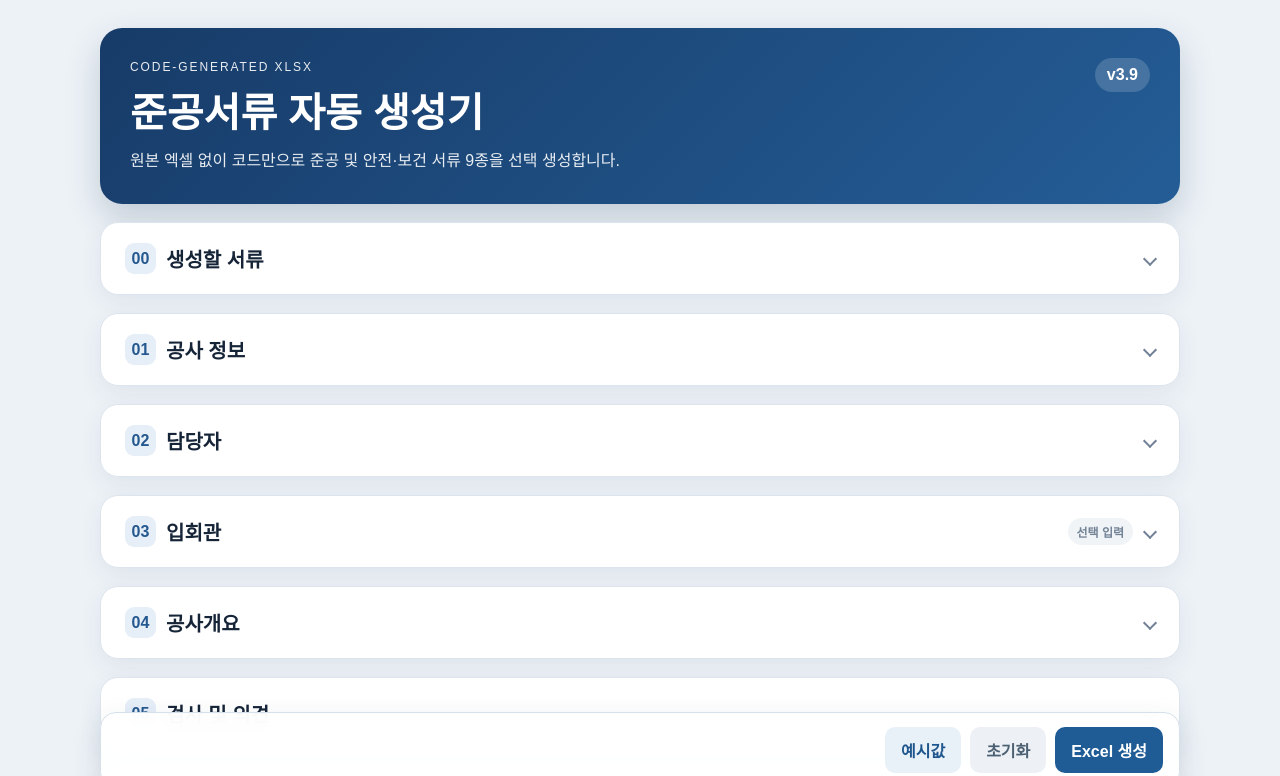
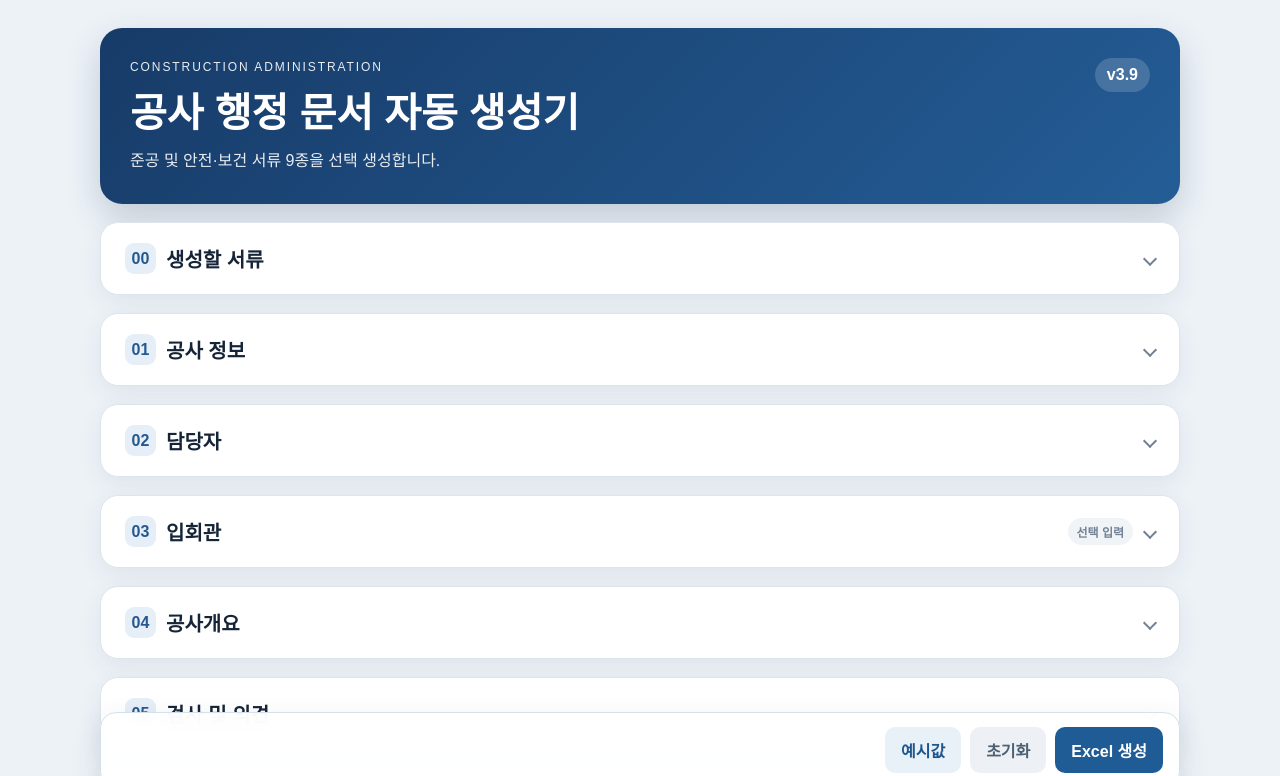
Before and after one commit to raspquantic-lab/report-auto, a plain HTML site: page index.html in a window 1280 px wide. Shown: the top 776 px of the page. Drawn offline with nearby package versions, Linux system fonts and the light colour scheme.

Commit message:
Update index.html

```diff
--- a/index.html
+++ b/index.html
@@ -10,9 +10,9 @@
 <main class="app">
   <header class="hero">
     <div>
-      <p class="eyebrow">CODE-GENERATED XLSX</p>
-      <h1>준공서류 자동 생성기</h1>
-      <p>원본 엑셀 없이 코드만으로 준공 및 안전·보건 서류 9종을 선택 생성합니다.</p>
+      <p class="eyebrow">CONSTRUCTION ADMINISTRATION</p>
+      <h1>공사 행정 문서 자동 생성기</h1>
+      <p>준공 및 안전·보건 서류 9종을 선택 생성합니다.</p>
     </div>
     <span class="version">v3.9</span>
   </header>
```
